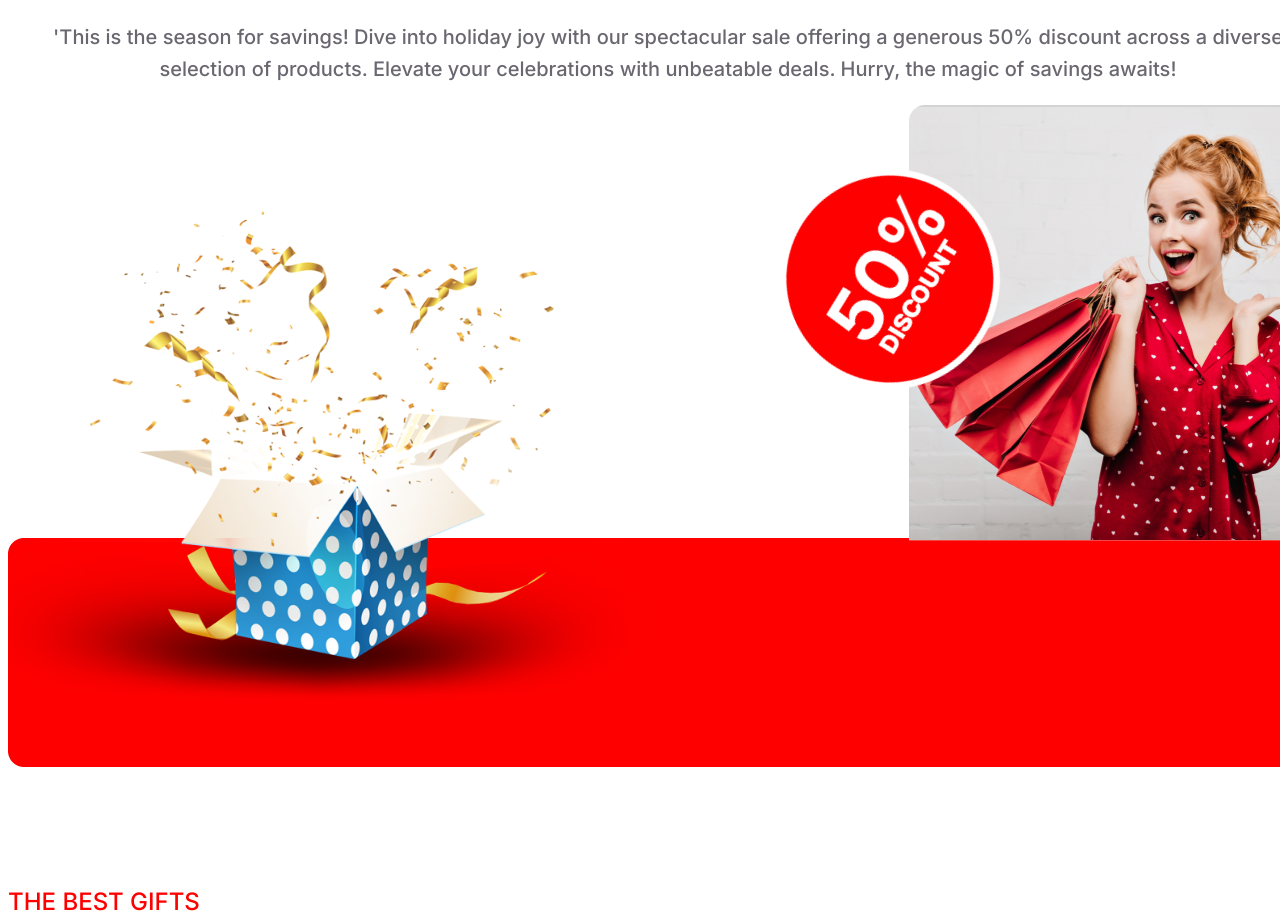
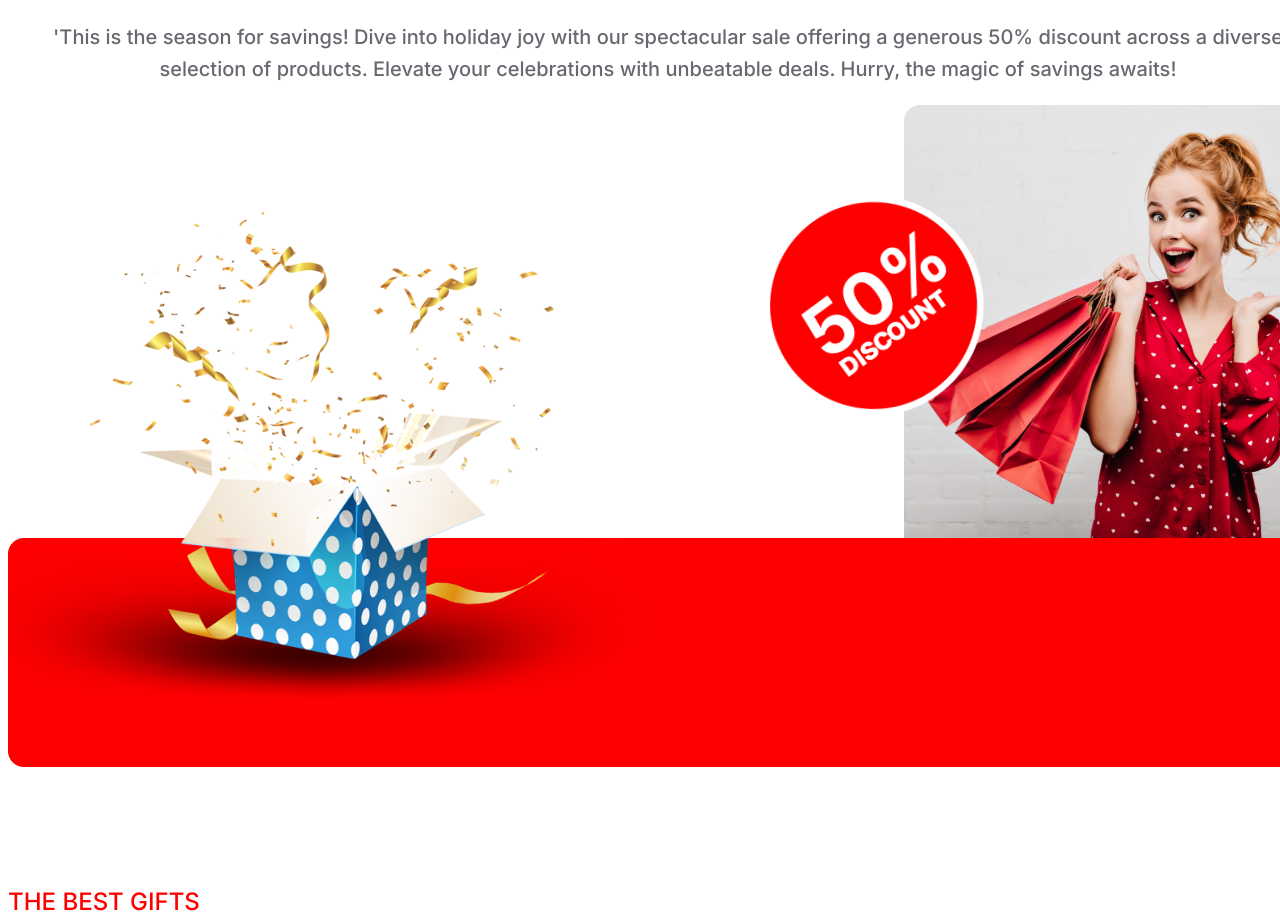
Before and after one commit to sababfaruki/Assignment-1, a plain HTML site: page index.html in a window 1280 px wide. Shown: the part 3825-4746 px from the top of the page. Drawn offline with Linux system fonts and the light colour scheme.

Commit message:
length update

```diff
--- a/style.css
+++ b/style.css
@@ -215,7 +215,7 @@
     height: 364.844px;
     flex-shrink: 0;
     border-radius: 364.844px;
-    background-image:url(images/Ellipse\ 1.png);
+    background-image:url(images/Ellipse\ 1.png) ;
     background-position: center;
     background-repeat: no-repeat;
     padding: 49.08px;
@@ -296,7 +296,7 @@
     background-image:url(images/Rectangle\ 1.png) , linear-gradient(180deg, lightgray 0%, rgba(7, 2, 17, 0.00) 151.553% 100%);
     background-position:right;
     background-repeat: no-repeat;
-    height: 436px;
+    height: 433px;
     width: 433px;
     margin-bottom: 0px;
     padding-bottom: 0;
@@ -317,11 +317,12 @@
 .fifty-discount{
     width: 200.048px;
     height: 200.048px;
-    transform: rotate(-24.212deg);
+    transform: rotate(-2.212deg);
     flex-shrink: 0;
     margin-top: 50px;
     margin-bottom: 0;
     margin-left: 0;
+    margin-right: -5px;
 
 }
 .fifty-discount{
```
